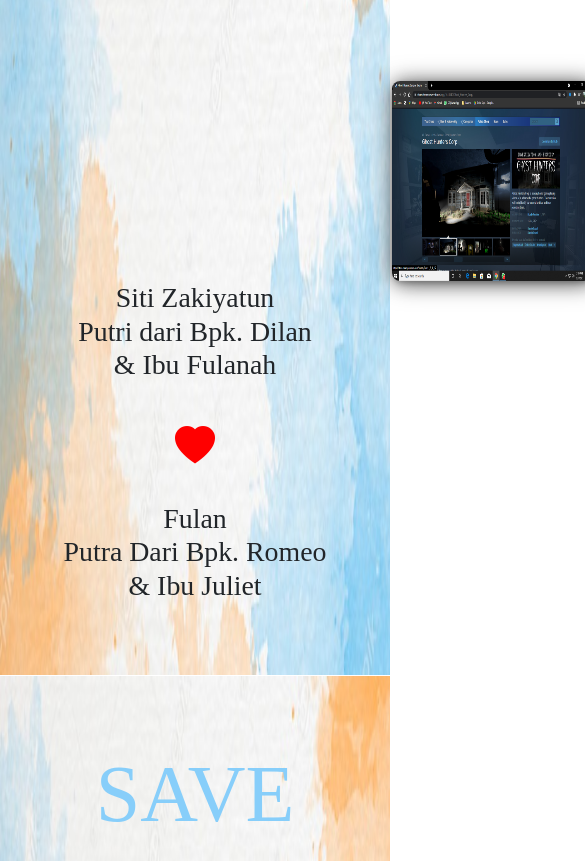
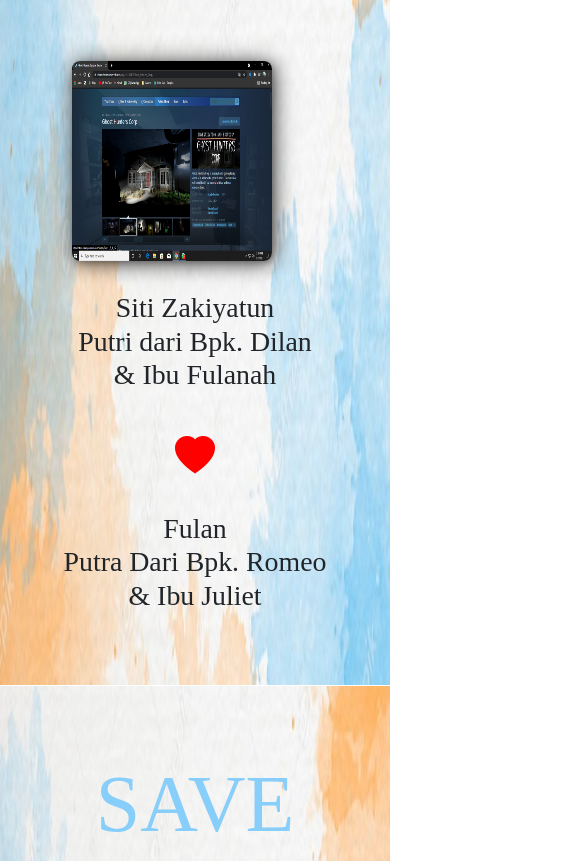
Before and after one commit to DenaRizki1/undangan, a plain HTML site: page undangan.html in a window 390 px wide. Shown: the part 1769-2630 px from the top of the page, 585 px wide, since content can reach past the window. Drawn offline with nearby package versions, Linux system fonts and the light colour scheme.

Commit message:
Add files via upload

```diff
--- a/style.css
+++ b/style.css
@@ -218,3 +218,12 @@ h1.jam{
         height: 150px;
         margin-left: 20px;
     }
+
+    img.ft1{
+        margin: 10px 0 0 60px;
+    }
+
+    .pgtn h1.wanita{
+        padding-top: 30px;
+    }
+}
```
